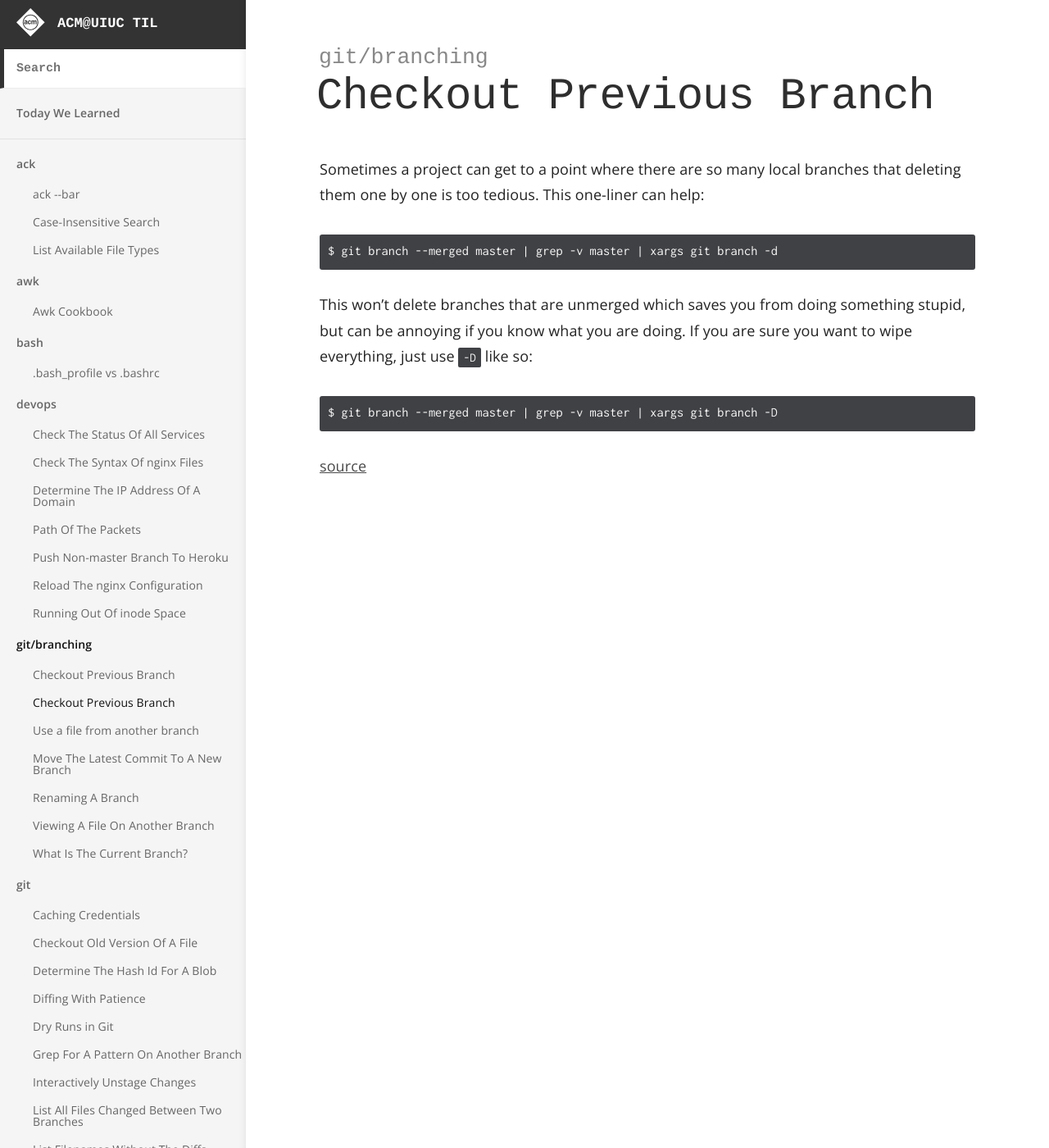
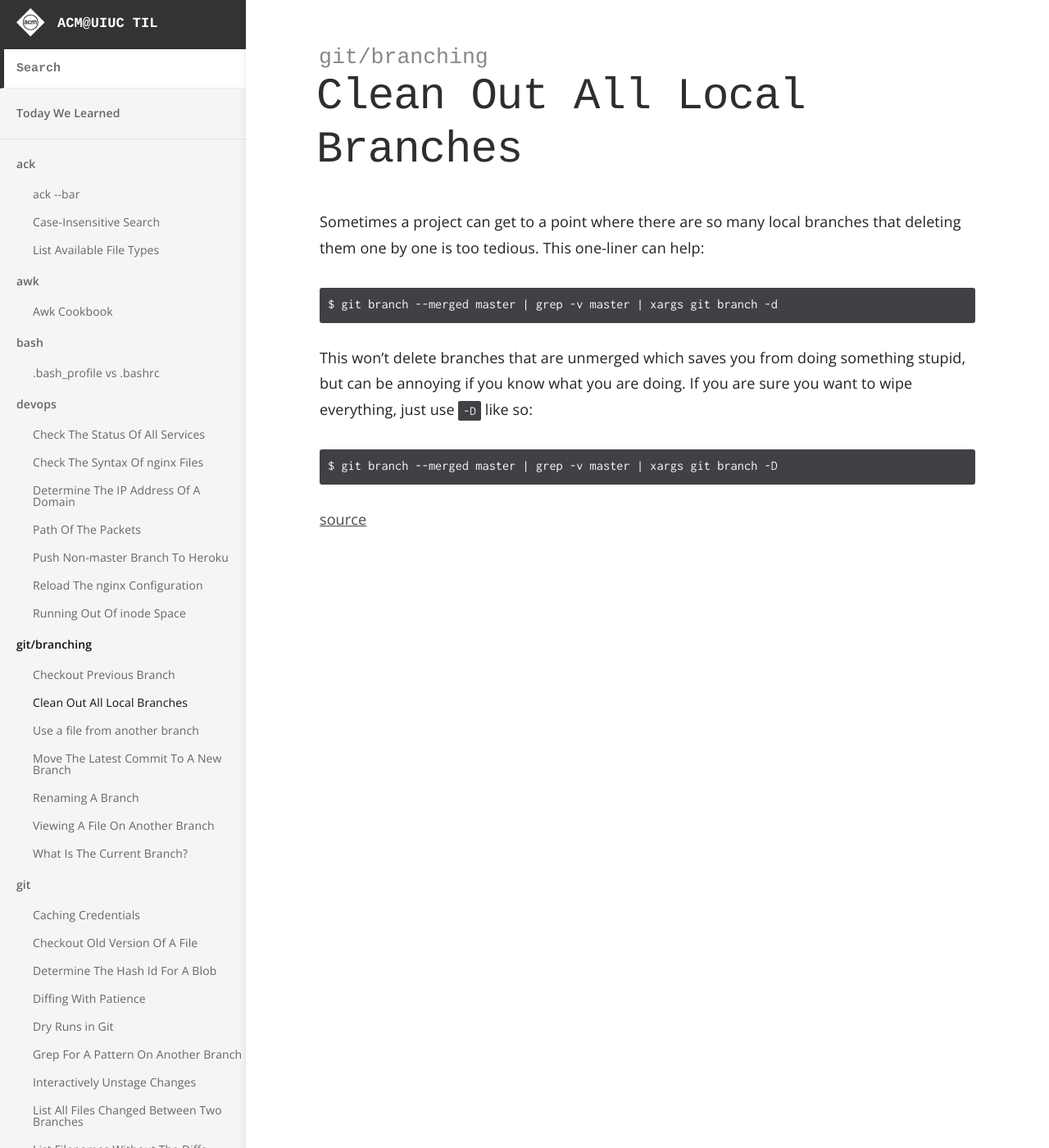
Before and after one commit to acm-uiuc/til, a Jekyll site: the page built from _til/git/branching/clean-out-all-local-branches.md, in a window 1280 px wide and 1400 px high. Shown: the whole window at 82% size. Built offline with Jekyll 4.4.1, drawn with Linux system fonts in a browser that asks for light colours.

Commit message:
Update clean-out-all-local-branches.md

```diff
--- a/_til/git/branching/clean-out-all-local-branches.md
+++ b/_til/git/branching/clean-out-all-local-branches.md
@@ -1,5 +1,5 @@
 ---
-title: Checkout Previous Branch
+title: Clean Out All Local Branches
 category: git/branching
 ---
 
```
